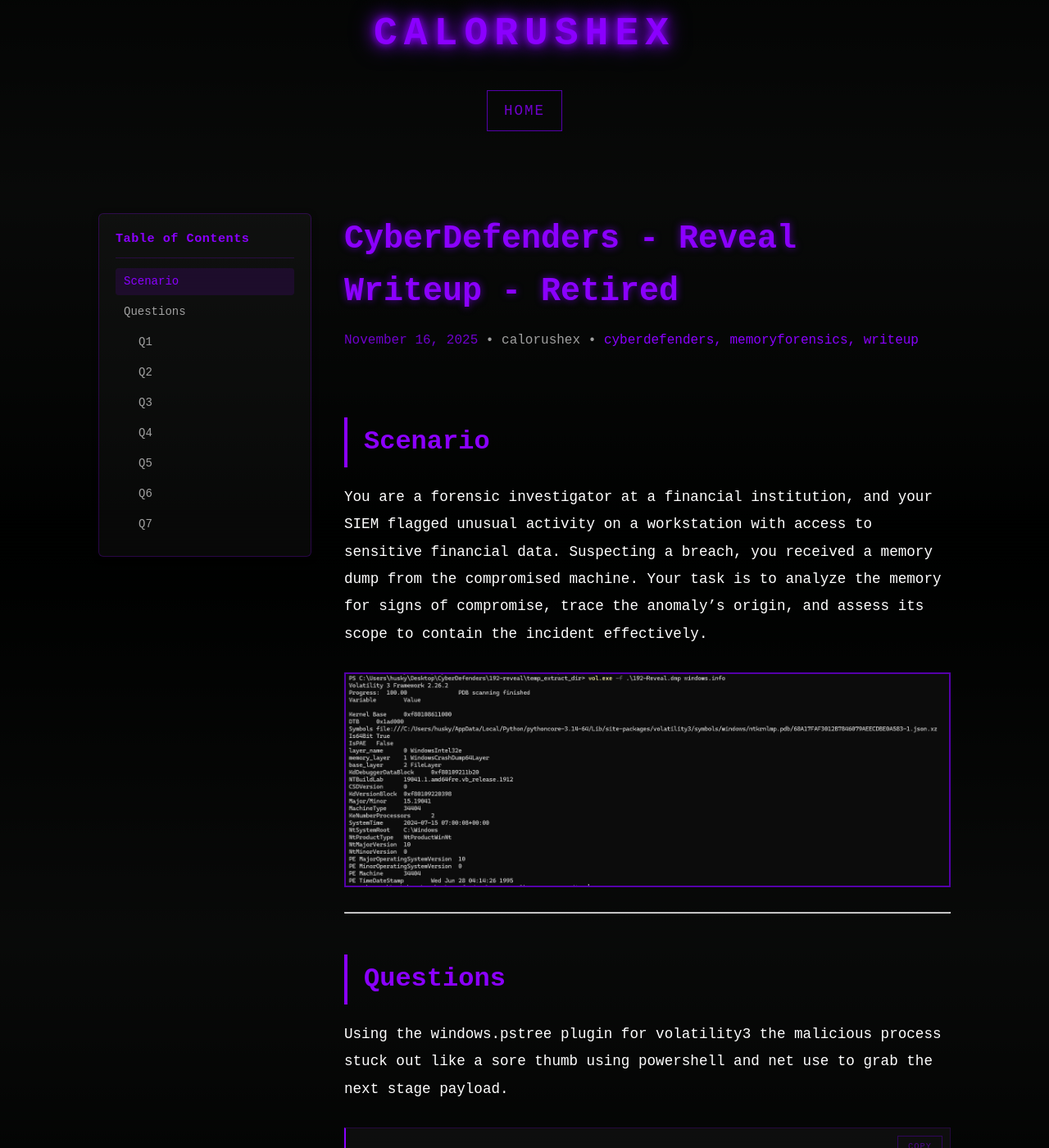
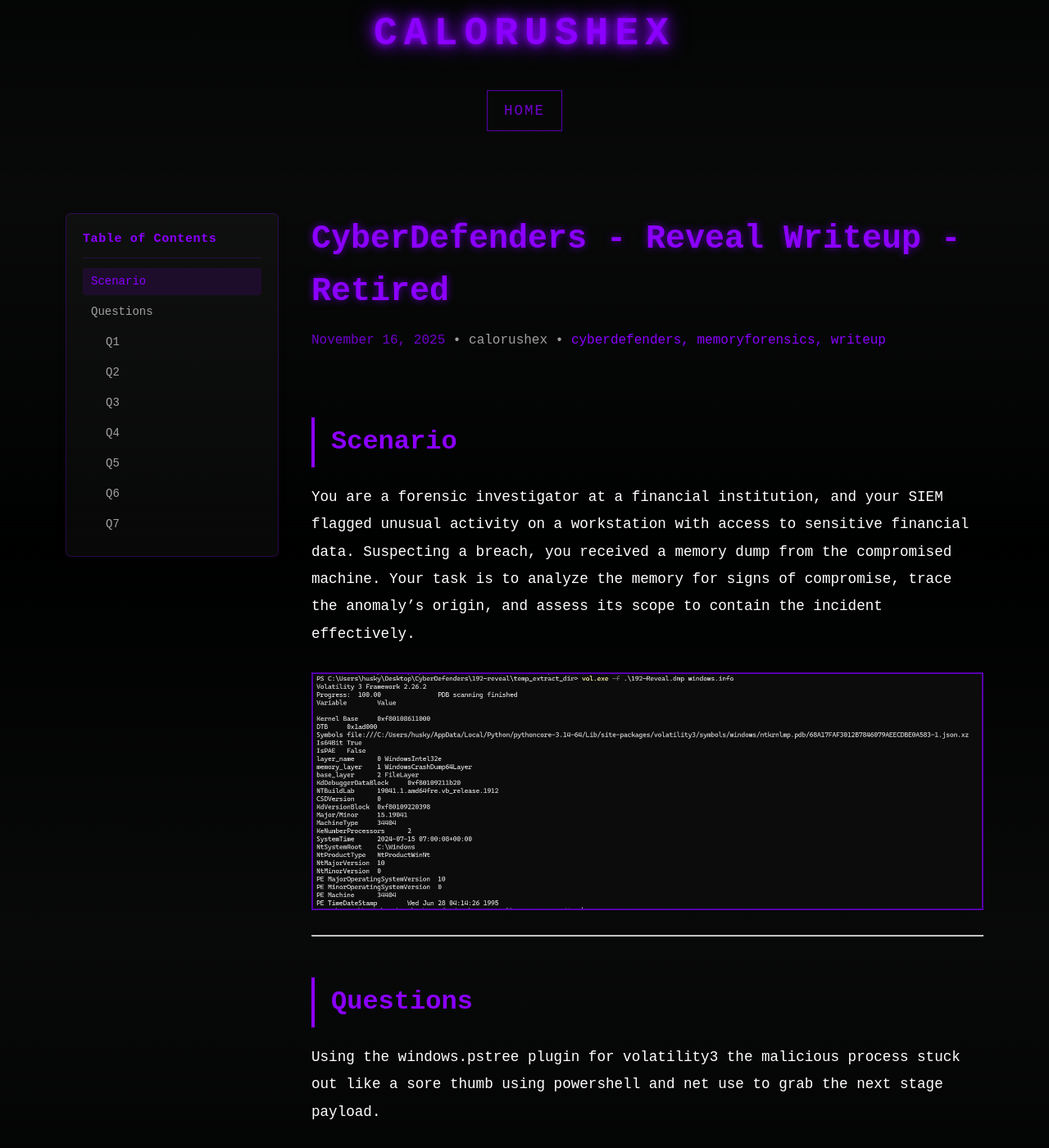
Before and after one commit to calorushex/calorushex.github.io, a Jekyll site: the page built from _posts/2025-11-16-cyberdefenders-reveal-writeup-retired.md, in a window 1280 px wide and 1400 px high, scrolled down 261 px. Shown: the whole window at 82% size. Built offline with Jekyll 4.4.1, drawn with Linux system fonts in a browser that asks for light colours.

Commit message:
Increase page width to 1400px for both home and posts

```diff
--- a/assets/css/main.css
+++ b/assets/css/main.css
@@ -257,7 +257,7 @@ body {
 
 .post-layout {
     display: flex;
-    max-width: 1200px;
+    max-width: 1400px;
     margin: 0 auto;
     padding: 0 80px;
     gap: 40px;
@@ -380,7 +380,7 @@ body {
 
 .home-layout {
     display: flex;
-    max-width: 1200px;
+    max-width: 1400px;
     margin: 0 auto;
     padding: 0 80px;
     gap: 40px;
```
